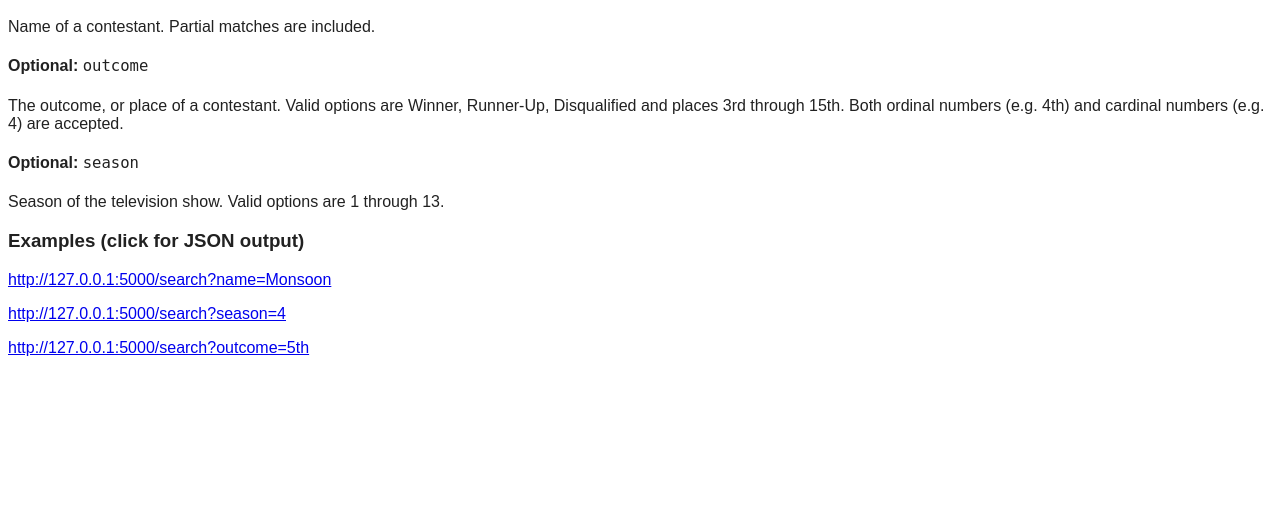
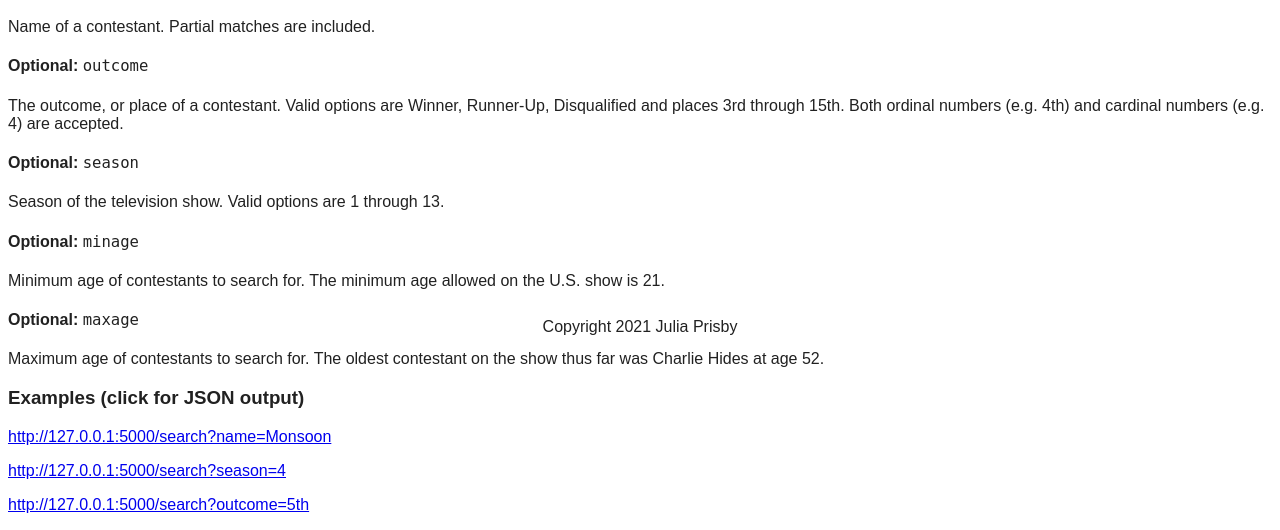
Before and after one commit to jumapr/DragRace-API, a Flask app: page / in a window 1280 px wide. Shown: the part 448-978 px from the top of the page. Before the commit the page ends 804 px from the top, so only its background shows below. Run offline with Flask 2, Linux system fonts and the light colour scheme.

Commit message:
Add search parameters min_age and max_age

```diff
--- a/app.py
+++ b/app.py
@@ -6,7 +6,7 @@
 db = Database()
 
 # success and error messages for JSON responses
-errors = ({"Not Found:": "Sorry, we couldn't find that contestant."},)
+errors = ({"Not Found:": "Sorry, we couldn't find any contestants matching that criteria."},)
 
 
 def make_contestant_dict(tup: Tuple) -> dict:
@@ -42,7 +42,9 @@
     name = request.args.get('name')
     outcome = request.args.get('outcome')
     season = request.args.get('season')
-    matching_contestants = db.search_contestants(name, outcome, season)
+    min_age = request.args.get('minage')
+    max_age = request.args.get('maxage')
+    matching_contestants = db.search_contestants(name, outcome, season, min_age, max_age)
     if matching_contestants:
         matching_contestants_list = [make_contestant_dict(contestant) for contestant in matching_contestants]
         return jsonify(contestants=matching_contestants_list)
--- a/static/styles/styles.css
+++ b/static/styles/styles.css
@@ -19,7 +19,5 @@
   left: 0;
   bottom: 0;
   width: 100%;
-  background-color: #43658b;
-  color: white;
   text-align: center;
 }
--- a/templates/index.html
+++ b/templates/index.html
@@ -26,10 +26,16 @@
                         places 3rd through 15th. Both ordinal numbers (e.g. 4th) and cardinal numbers (e.g. 4) are
                         accepted.</p>
                 <h4>Optional: <code>season</code></h4>
-                <p>Season of the television show. Valid options are 1 through 13.</p>
+                    <p>Season of the television show. Valid options are 1 through 13.</p>
+                <h4>Optional: <code>minage</code></h4>
+                    <p>Minimum age of contestants to search for. The minimum age allowed on the U.S. show is 21.</p>
+                <h4>Optional: <code>maxage</code></h4>
+                    <p>Maximum age of contestants to search for. The oldest contestant on the show thus far was Charlie
+                    Hides at age 52.</p>
             <h3>Examples (click for JSON output)</h3>
                 <p><a href="http://127.0.0.1:5000/search?name=Monsoon">http://127.0.0.1:5000/search?name=Monsoon</a></p>
                 <p><a href="http://127.0.0.1:5000/search?season=4">http://127.0.0.1:5000/search?season=4</a></p>
                 <p><a href="http://127.0.0.1:5000/search?season=4">http://127.0.0.1:5000/search?outcome=5th</a></p>
 </body>
+<footer><p>Copyright 2021 Julia Prisby</p></footer>
 </html>
```
Also changed, not shown: data/contestants.csv (+4 -4 lines).
